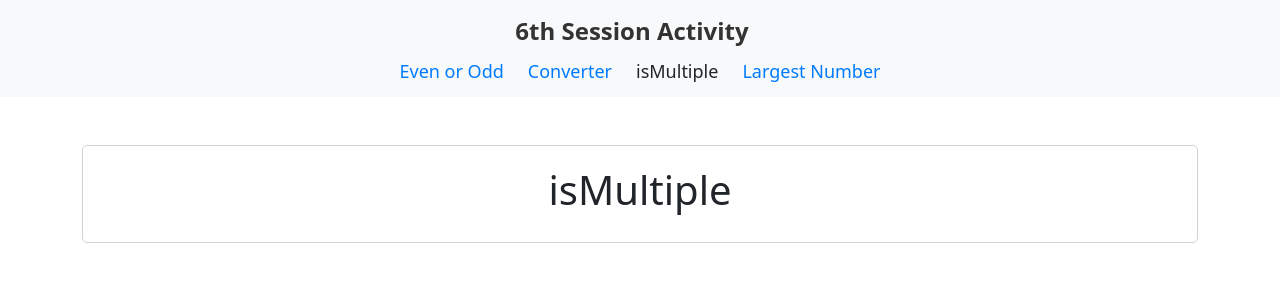
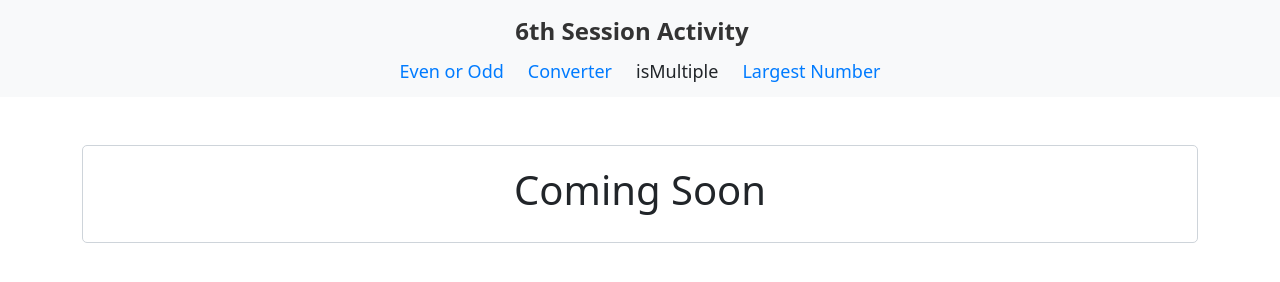
Before and after one commit to meru3m/js-activity, a plain HTML site: page index.html in a window 1280 px wide. Both pictures are taken after a click on the link "isMultiple". Drawn offline with nearby package versions, Linux system fonts and the light colour scheme.

Commit message:
isMultiple and Largest Number edit

```diff
--- a/index.html
+++ b/index.html
@@ -91,13 +91,13 @@
 
       <div class="calculator-box d-none" id="isMultipleSection">
         <!-- isMultiple Section Content -->
-        <h1 class="text-center">isMultiple</h1>
+        <h1 class="text-center">Coming Soon</h1>
         <!-- You can add the isMultiple elements here -->
       </div>
 
       <div class="calculator-box d-none" id="largestNumberSection">
         <!-- Largest Number Section Content -->
-        <h1 class="text-center">Largest Number</h1>
+        <h1 class="text-center">Coming Soon</h1>
         <!-- You can add the Largest Number elements here -->
       </div>
     </div>
```
